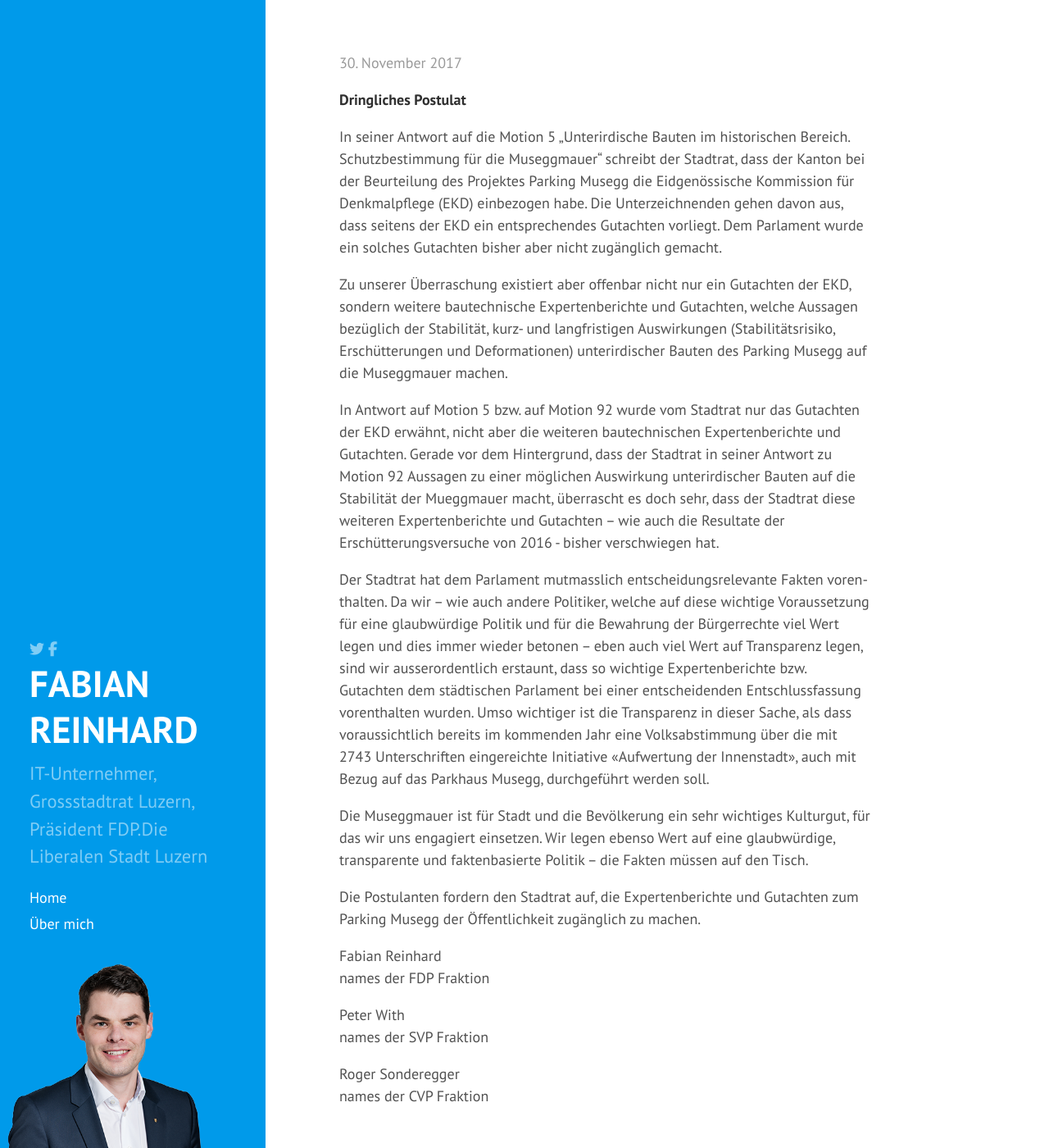
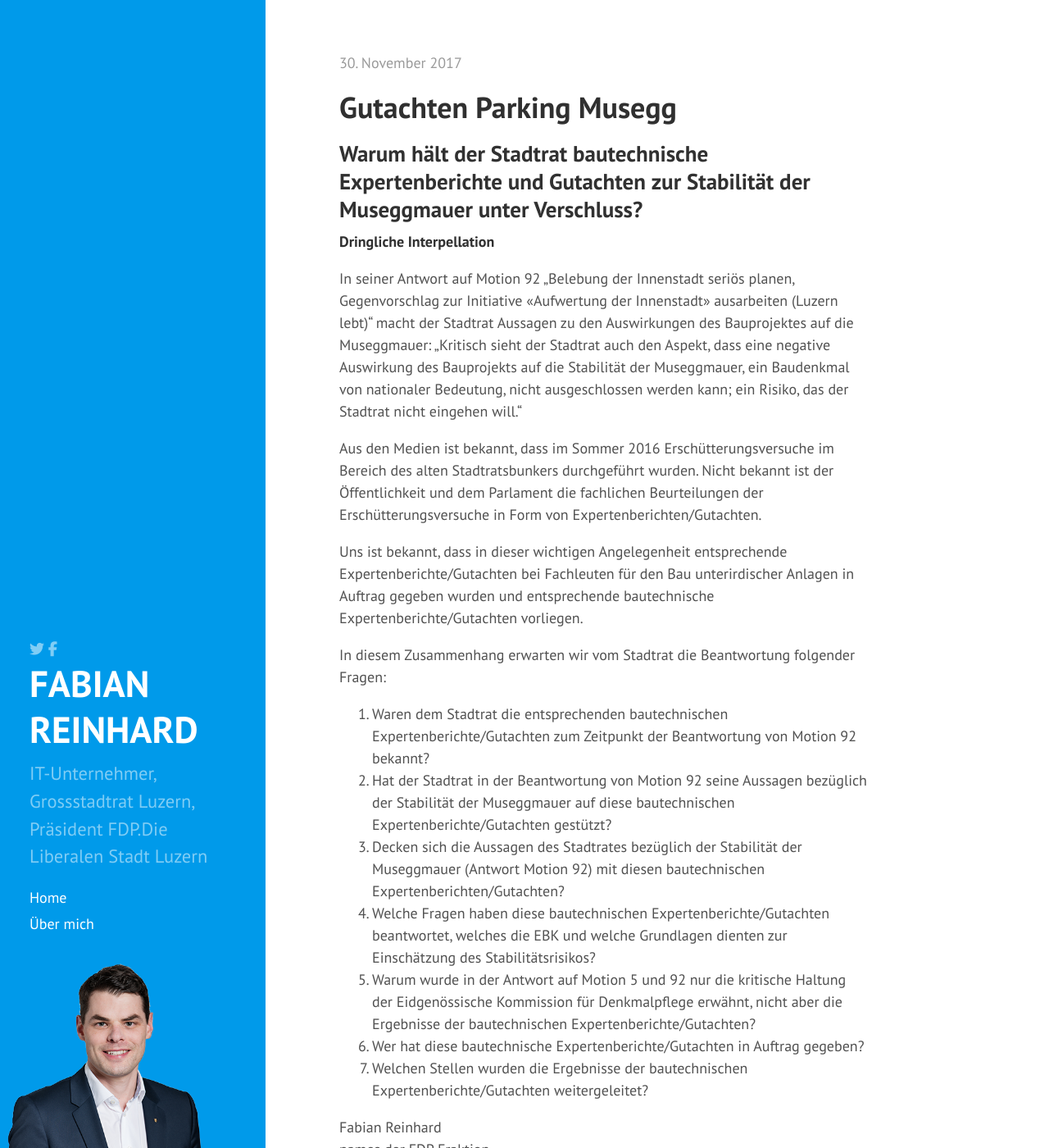
Before and after one commit to freinhard/freinhard.github.io, a Jekyll site: the page built from _posts/2017-11-30-gutachten-muegg.md, in a window 1280 px wide and 1400 px high. Shown: the whole window at 82% size. Built offline with Jekyll 4.4.1, drawn with Linux system fonts in a browser that asks for light colours; nearby versions of some CDN libraries; our own code applies the rules of GitHub Pages for plain Markdown files; comment, search, counter and statistics services are not loaded; some of the changed text lies outside the part shown.

Commit message:
Gutachten Parking Musegg

```diff
--- a/_posts/2017-11-30-gutachten-muegg-postulat.md
+++ b/_posts/2017-11-30-gutachten-muegg.md
@@ -1,7 +1,40 @@
 ---
 layout: post
-title: Gegen Verschleierung und für Transparenz: alle Expertenberichte und Gutachten zum Car-/PW Parking Musegg öffentlich machen
+title: Gutachten Parking Musegg
 ---
+
+## Warum hält der Stadtrat bautechnische Expertenberichte und Gutachten zur Stabilität der Museggmauer unter Verschluss?
+
+**Dringliche Interpellation**
+
+In seiner Antwort auf Motion 92 „Belebung der Innenstadt seriös planen, Gegenvorschlag zur Initiative «Aufwertung der Innenstadt» ausarbeiten (Luzern lebt)“ macht der Stadtrat Aussagen zu den Auswirkungen des Bauprojektes auf die Museggmauer: „Kritisch sieht der Stadtrat auch den Aspekt, dass eine negative Auswirkung des Bauprojekts auf die Stabilität der Museggmauer, ein Baudenkmal von nationaler Bedeutung, nicht ausgeschlossen werden kann; ein Risiko, das der Stadtrat nicht eingehen will.“
+
+Aus den Medien ist bekannt, dass im Sommer 2016 Erschütterungsversuche im Bereich des alten Stadtratsbunkers durchgeführt wurden. Nicht bekannt ist der Öffentlichkeit und dem Parlament die  fachlichen Beurteilungen der Erschütterungsversuche in Form  von Expertenberichten/Gutachten.
+
+Uns ist bekannt, dass in dieser wichtigen Angelegenheit  entsprechende Expertenberichte/Gutachten bei Fachleuten für den Bau unterirdischer Anlagen in Auftrag gegeben wurden und  entsprechende bautechnische Expertenberichte/Gutachten vorliegen.
+
+In diesem Zusammenhang erwarten wir vom Stadtrat die Beantwortung folgender Fragen:
+
+1.	Waren dem Stadtrat die entsprechenden bautechnischen Expertenberichte/Gutachten zum Zeitpunkt der Beantwortung von Motion 92 bekannt?
+2.	Hat der Stadtrat in der Beantwortung von Motion 92 seine Aussagen bezüglich der Stabilität der Museggmauer auf diese bautechnischen Expertenberichte/Gutachten gestützt?
+3.	Decken sich die Aussagen des Stadtrates bezüglich der Stabilität der Museggmauer (Antwort Motion 92) mit diesen  bautechnischen Expertenberichten/Gutachten?
+4.	Welche Fragen haben diese bautechnischen Expertenberichte/Gutachten beantwortet, welches die EBK und welche Grundlagen dienten zur Einschätzung des Stabilitätsrisikos?
+5.	Warum wurde in der Antwort auf Motion 5 und 92 nur die kritische Haltung der Eidgenössische Kommission für Denkmalpflege erwähnt, nicht aber die  Ergebnisse der bautechnischen Expertenberichte/Gutachten?
+6.	Wer hat diese bautechnische Expertenberichte/Gutachten in Auftrag gegeben?
+7.	Welchen Stellen wurden die Ergebnisse der bautechnischen Expertenberichte/Gutachten weitergeleitet?
+
+Fabian Reinhard
+names der FDP Fraktion
+
+Peter With
+names der SVP Fraktion
+
+Roger Sonderegger
+names der CVP Fraktion
+
+----
+
+## Gegen Verschleierung und für Transparenz: alle Expertenberichte und Gutachten zum Car-/PW Parking Musegg öffentlich machen
 
 **Dringliches Postulat**
 
```
Also changed, not shown: _posts/2017-11-30-gutachten-muegg-interpellation.md (deleted, +0 -31 lines).
